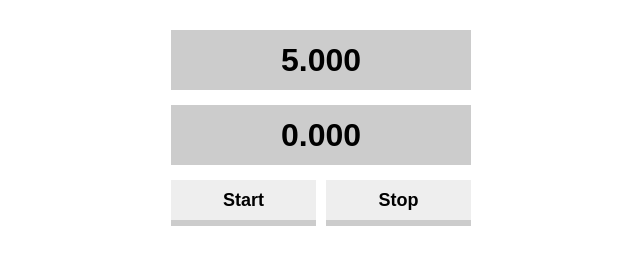
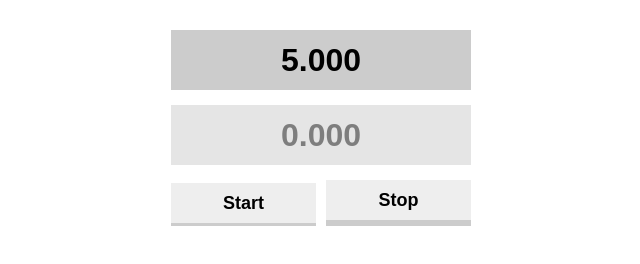
Before and after one commit to gop50k/5-seconds-game, a plain HTML site: page FiveSeconds/index.html in a window 1280 px wide. Both pictures are taken after a click on the element "Start". Shown: the whole page, without its empty margins (319-959 px from the left). Drawn offline with Linux system fonts and the light colour scheme.

Commit message:
five seconds game done

```diff
--- a/FiveSeconds/css/style.css
+++ b/FiveSeconds/css/style.css
@@ -19,8 +19,17 @@
     color: #fff;
 }
 
+#result.standby {
+    opacity: 0.5;
+}
+
 #start {
     float: left;
+}
+
+#start.pushed, #stop.pushed  {
+    margin-top: 3px;
+    box-shadow: 0 3px 0 #ccc;
 }
 
 #stop {
--- a/FiveSeconds/index.html
+++ b/FiveSeconds/index.html
@@ -8,7 +8,7 @@
 <body>
 	<div class="container">
 		<div id="target">5.000</div>
-		<div id="result">0.000</div>
+		<div id="result" class='standby'>0.000</div>
 		<div class="buttons">
 			<div id="start">Start</div>
 			<div id="stop">Stop</div>
--- a/FiveSeconds/js/main.js
+++ b/FiveSeconds/js/main.js
@@ -5,22 +5,35 @@
     var stop = document.getElementById('stop');
     var result = document.getElementById('result');
     var startTime;
+    var isStarted = false;
 
     start.addEventListener('click', function() {
+        if (isStarted) {
+            return;
+        }
+        isStarted = true;
         startTime = Date.now();
+        this.className = 'pushed';
+        stop.className = '';
+        result.textContent = '0.000';
+        result.className = 'standby';
     });
 
     stop.addEventListener('click', function() {
-        var elapsedTime;
+        var elapsedTime
         var diff;
+        if (!isStarted) {
+            return;
+        }
+        isStarted = true;
         elapsedTime = (Date.now() - startTime) / 1000;
         result.textContent = elapsedTime.toFixed(3);
+        this.className = 'pushed';
+        start.className = '';
+        result.className = '';
         diff = elapsedTime - 5.0;
         if (Math.abs(diff) < 1.0 ) {
-            result.className = 'perfect';
+        result.className = 'perfect';
         }
     });
-
-
-
 })();
```
